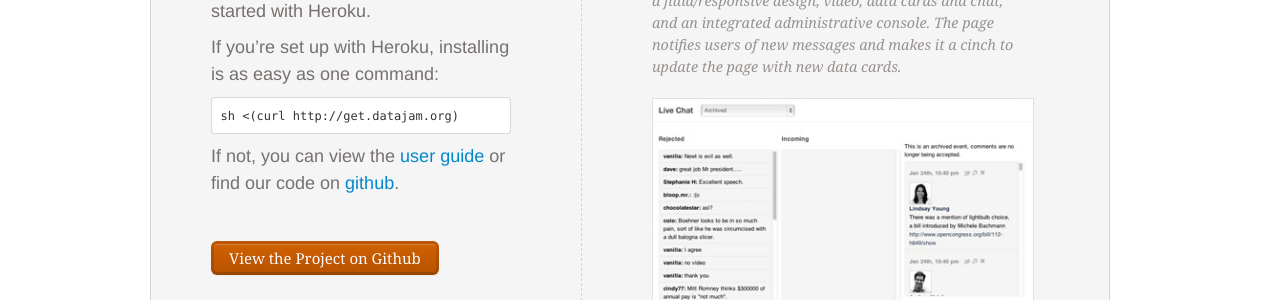
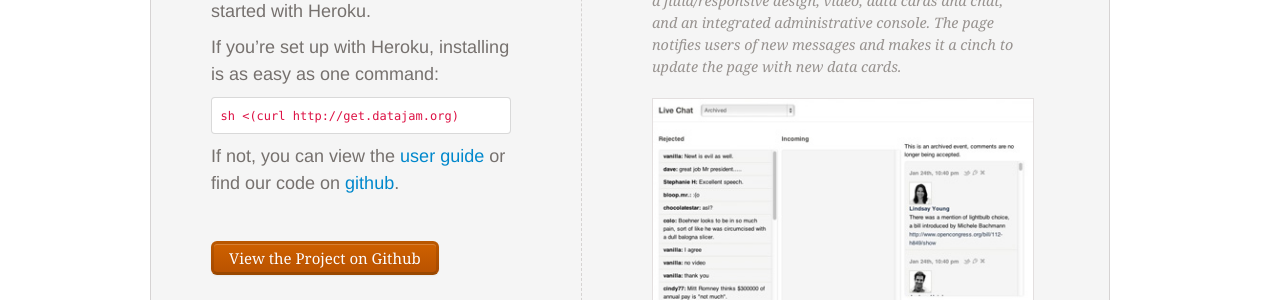
Before and after one commit to sunlightlabs/datajam, a Jekyll site: the page built from _posts/2012-03-01-home.md, in a window 1280 px wide and 1400 px high, scrolled down 561 px. Shown: the part 150-450 px from the top of the window. Built offline with Jekyll 4.4.1, drawn with Linux system fonts in a browser that asks for light colours; nearby versions of some CDN libraries.

Commit message:
moar specificity

```diff
--- a/css/style.css
+++ b/css/style.css
@@ -5,7 +5,7 @@ h1 { font-size: 500%; text-transform: uppercase; line-height: 60px; color: #635F
 h4 { font-size: 170%; margin-bottom: 20px; line-height: 27px; text-transform: capitalize; font-family: Georgia, 'Times New Roman', Times, serif; font-weight: normal; }
 h3 { margin-bottom: 20px; font-size: 180%; }
 pre { background-color: white; }
-code { color: #D14}
+pre code { color: #D14}
 
 .navbar-inner { background: url(../img/sfapp_bg_header.jpg) top left repeat-x; background-color: #b7d2ef; margin-bottom: 50px; height: 50px;}
 .navbar-inner .divider-vertical { height:50px; background-color:#D1DAD1; border-right-color:#F3FDF6; }
```
